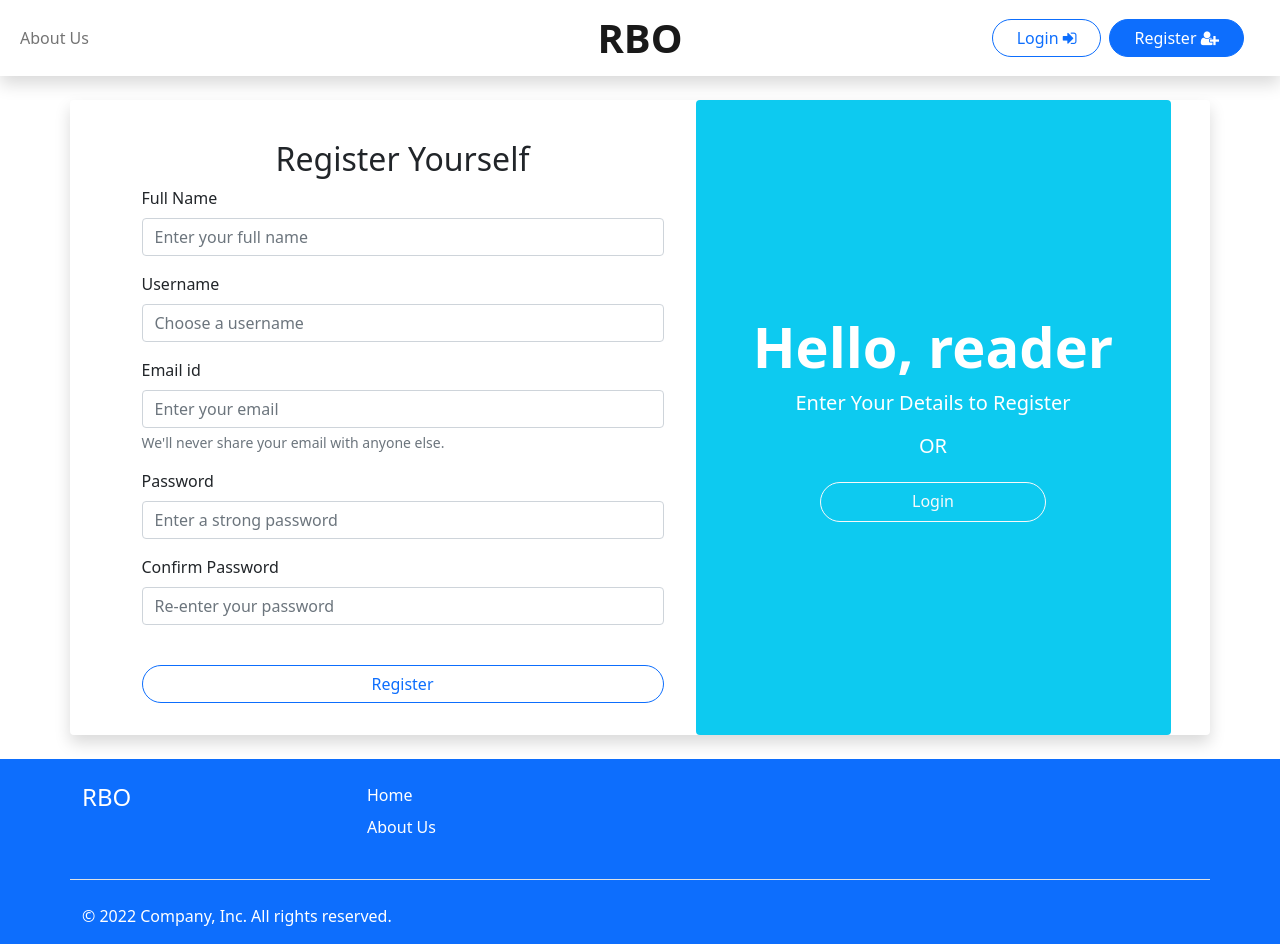
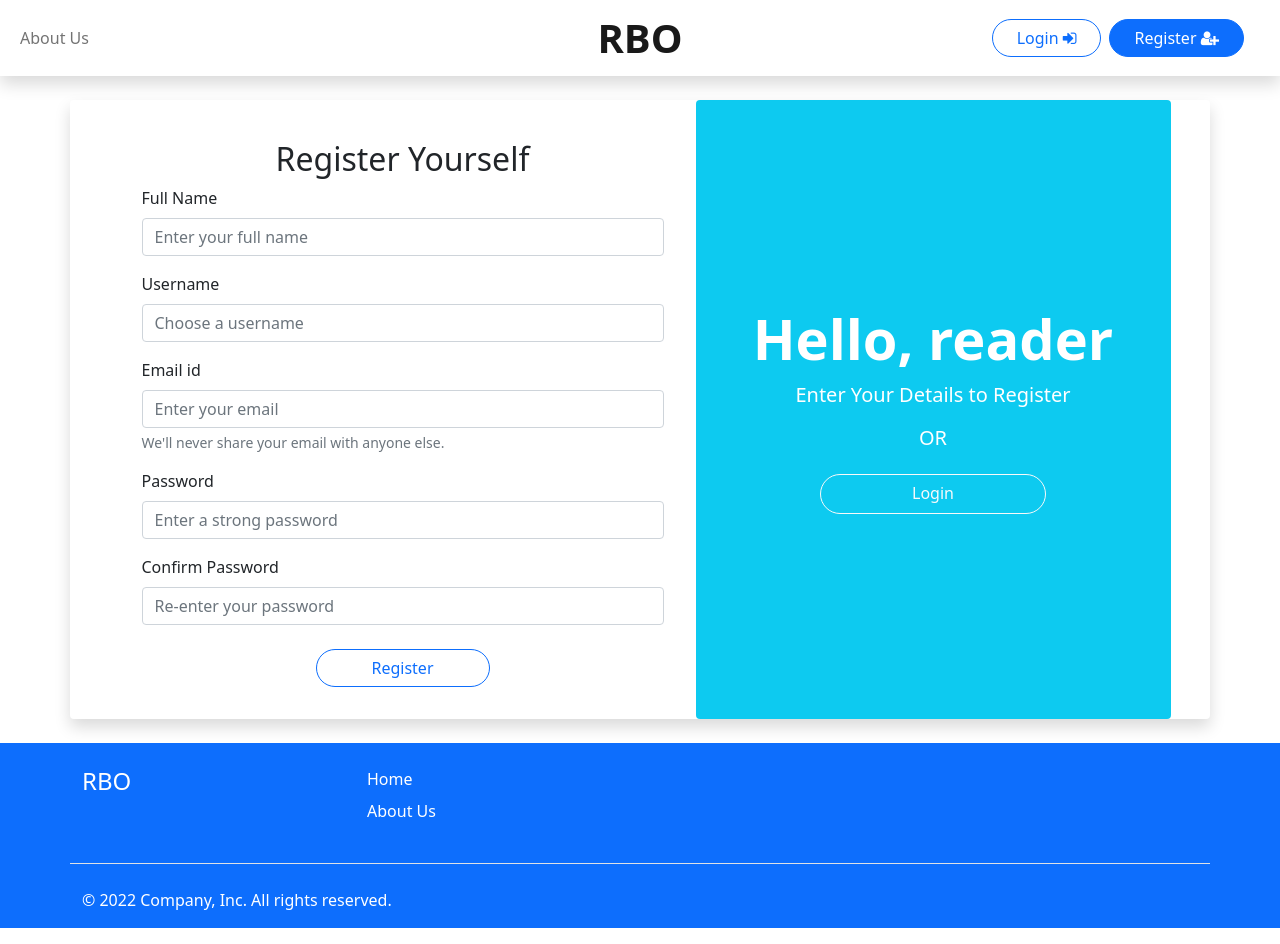
Before and after one commit to rising-stark/RequestBooks_MERN, a React (Create React App) app in the folder frontend/: page /register in a window 1280 px wide. Built offline with nearby package versions, Linux system fonts and the light colour scheme.

Commit message:
added cancel button in BookForm and UserForm

```diff
--- a/frontend/src/components/Book/BookForm.js
+++ b/frontend/src/components/Book/BookForm.js
@@ -1,5 +1,5 @@
 import { useEffect, useState } from "react";
-import { useNavigate, useParams } from "react-router-dom";
+import { NavLink, useNavigate, useParams } from "react-router-dom";
 
 const heading_dict = {
   "new": "Please fill in the following details to request a new book",
@@ -113,14 +113,20 @@ const BookForm = (props) => {
               <label htmlFor="Price" className="form-label">Price ($)</label>
               <input type="number" className="form-control" name="price" value={input.price} onChange={handleInput} min="0" max="1000" aria-describedby="price" placeholder="Enter book price" required />
             </div>
+            <div className="d-flex justify-content-evenly mt-4">
+              <NavLink
+                to={"/books"} className="btn btn-danger col-4">
+                <span>Cancel/Back <i className="fa fa-reply" aria-hidden="true"></i></span>
+              </NavLink>
               {
                 (props.pagetype === "new" || props.pagetype === "edit")?
-                <button type="submit" className="btn btn-primary col-4 offset-4">
+                  <button type="submit" className="btn btn-primary col-4">
                     {btn}
                   </button>
                 :
                   <></>
               }
+            </div>
           </form>
         </div>
       </div>
--- a/frontend/src/components/User/UserForm.js
+++ b/frontend/src/components/User/UserForm.js
@@ -96,9 +96,20 @@ const UserForm = (props) => {
               <label htmlFor="password" className="form-label">Confirm Password</label>
               <input type="password" className="form-control" name="cnfpassword" value={input.cnfpassword} onChange={handleInput} aria-describedby="password" minLength="6" placeholder="Re-enter your password" required />
             </div>
-            <button type="submit" className="btn btn-outline-primary w-100 mt-4 rounded-pill">
-            Register
-            </button>
+            <div className="d-flex justify-content-evenly mt-4">
+              {
+                props.usertype === "admin"?
+                  <NavLink
+                    to={"/books"} className="btn btn-danger col-4">
+                    <span>Cancel/Back <i className="fa fa-reply" aria-hidden="true"></i></span>
+                  </NavLink>
+                :
+                  <></>
+              }
+              <button type="submit" className="btn btn-outline-primary col-4 rounded-pill">
+              Register
+              </button>
+            </div>
           </form>
         </div>
       </div>
```
Lines whose indentation alone changed are shown as unchanged.
